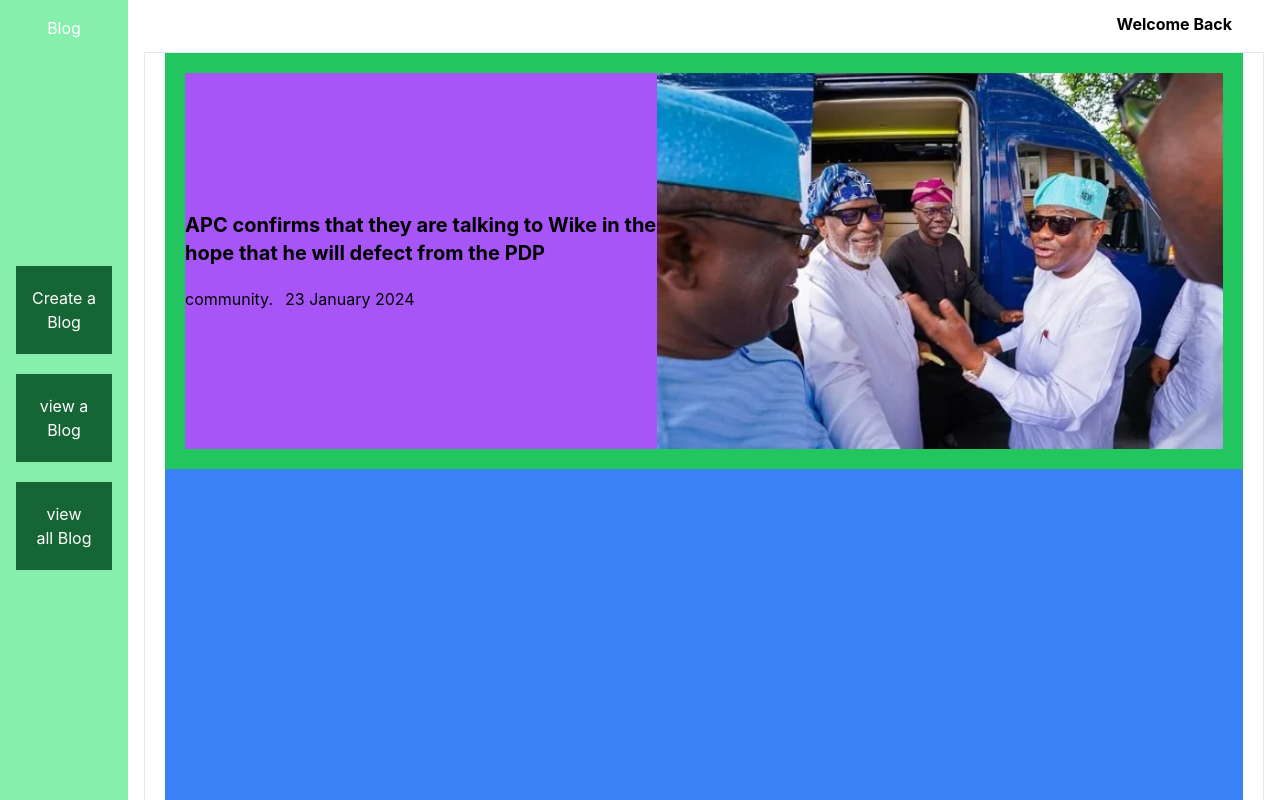
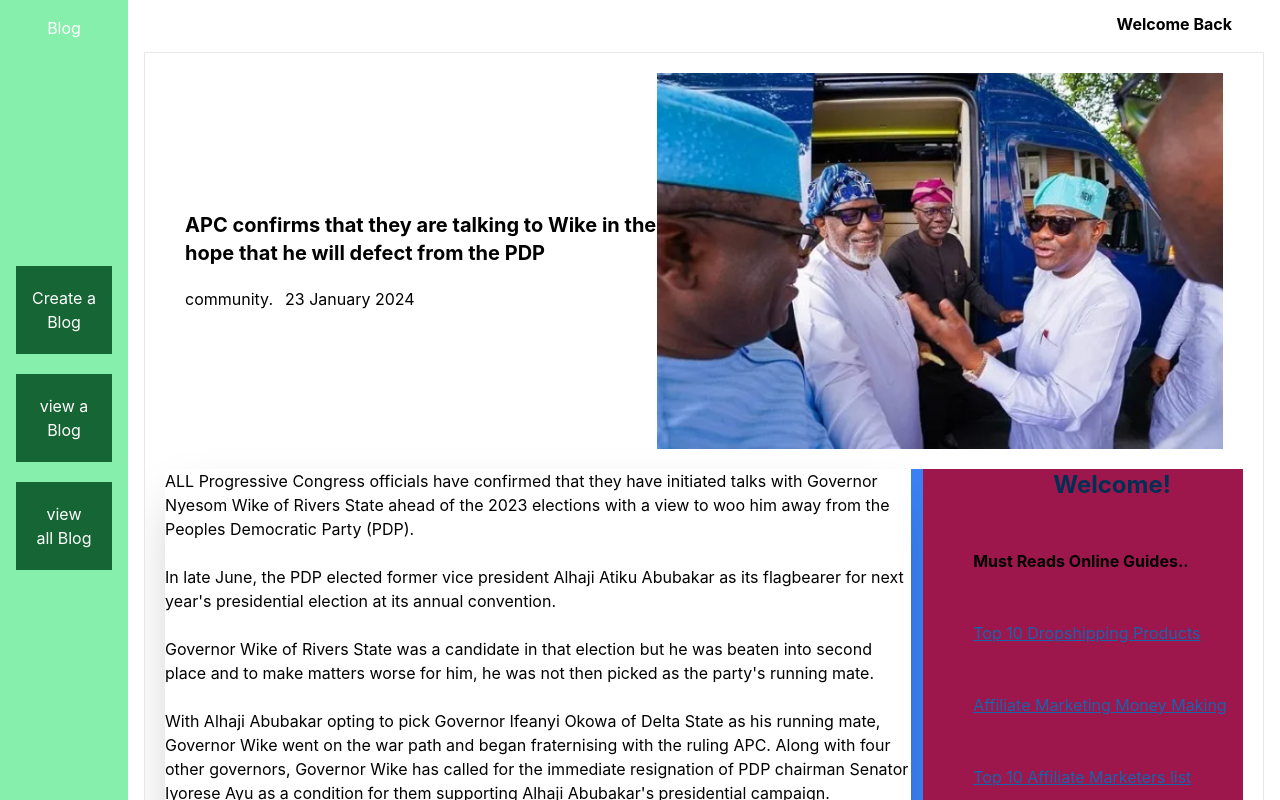
Before and after one commit to Ayomide24500/BlogFront, a React (Vite) app in the folder artFrontend/: page /dashboard in a window 1280 px wide. Both pictures are taken after a click on the button "view a Blog". Built offline with nearby package versions, Linux system fonts and the light colour scheme.

Commit message:
viewOneBLogAlmostdone

```diff
--- a/artFrontend/src/pages/Dashboard/ViewOneBlog.tsx
+++ b/artFrontend/src/pages/Dashboard/ViewOneBlog.tsx
@@ -4,9 +4,9 @@
 const ViewOneBlog = () => {
   return (
     <div>
-      <div className="p-5 bg-green-500 h-[80%]">
+      <div className="p-5  h-[80%]">
 
-    <div className="flex  items-center h-[80%] w-[100%] bg-purple-500">
+    <div className="flex  items-center h-[80%] w-[100%] ">
     <div className="h-[50%] w-[50%] ">
       <div className="font-bold text-xl ">APC confirms that they are talking to Wike in the hope that he will defect from the PDP</div>
 
@@ -23,9 +23,59 @@
     </div>
       </div>
 
-      <div className="p-5 bg-blue-500 h-screen">
-        <div></div>
-        <div></div>
+      <div className=" flex  bg-blue-500 h-screen space-x-3">
+        <div className="h-[90%] w-[70%] bg-white shadow-2xl ">
+        ALL Progressive Congress officials have confirmed that they have initiated talks with Governor Nyesom Wike of Rivers State ahead of the 2023 elections with a view to woo him away from the Peoples Democratic Party (PDP).<br/>
+        <br/>
+
+In late June, the PDP elected former vice president Alhaji Atiku Abubakar as its flagbearer for next year's presidential election at its annual convention.<br/>
+<br/>
+
+Governor Wike of Rivers State was a candidate in that election but he was beaten into second place and to make matters worse for him, he was not then picked as the party's running mate.<br/>
+<br/>
+
+ With Alhaji Abubakar opting to pick Governor Ifeanyi Okowa of Delta State as his running mate, Governor Wike went on the war path and began fraternising with the ruling APC. Along with four other governors, Governor Wike has called for the immediate resignation of PDP chairman Senator Iyorese Ayu as a condition for them supporting Alhaji Abubakar's presidential campaign.<br/>
+ <br/>
+
+Known as the G5, these governors have held numerous meetings with the Atiku camp but so far, both sides have been unable to reach a compromise. With no sign of the impasse being resolved, APC chieftain, Farouk Aliyu, said the party wants Governor Wike’s backing during the next general elections.<br/>
+<br/>
+
+However, Speaking on Channels Television’s Politics Today programme last night, Mr Aliyu said the APC was ready to receive Governor Wike as a new member ahead of the next general election. Yesterday, Governor Wike endorsed the APC's Governor Babajide Sanwoolu of Lagos State for a second term, indicating that he is about to exit the PDP.<br/>
+<br/>
+
+Mr Aliyu said: “We are talking to Wike and we are talking to so many of them. Of course, it is politics, so, we are not enemies of Wike and he is a very important person in this country, a governor for that matter –and you cannot ignore Rivers State.<br/>
+<br/>
+
+“So, if Wike decides to come to us, we would gladly welcome him. I can confirm to you that we are talking to him.”<br/>
+<br/>
+
+It is not yet clear, however, if these defection talks only include Governor Wike or also involve the other members of the G5. Other governors in the group include Seyi Makinde of Oyo State, Samuel Ortom of Benue State, Okezie Ikpeazu of Abia State and Ifeanyi Ugwuanyi of Enugu State.
+        </div>
+
+
+
+        <div className="h-[90%] w-[30%] bg-pink-800 ">
+         <div className=" ml-[50px]">
+         <div className=" text-[rgb(0,47,84)] text-2xl font-bold ml-[80px]">Welcome!</div><br/>
+          <br/>
+          <div className=" font-bold">Must Reads Online Guides..</div><br/>
+          <br/>
+
+          <div>
+          <div className=" underline text-[rgb(24,99,171)]">Top 10 Dropshipping Products</div><br/>
+          <br/>
+<div  className=" underline text-[rgb(24,99,171)]">Affiliate Marketing Money Making</div><br/>
+<br/>
+<div  className=" underline text-[rgb(24,99,171)]">Top 10 Affiliate Marketers list</div><br/>
+<br/>
+<div  className=" underline text-[rgb(24,99,171)]">Influence of Artificial Intelligence</div><br/>
+<br/>
+<div  className=" underline text-[rgb(24,99,171)]">Best WordPress hosting for SEO</div><br/>
+          </div>
+
+         </div>
+        </div>
+
       </div>
 
     </div>
```
